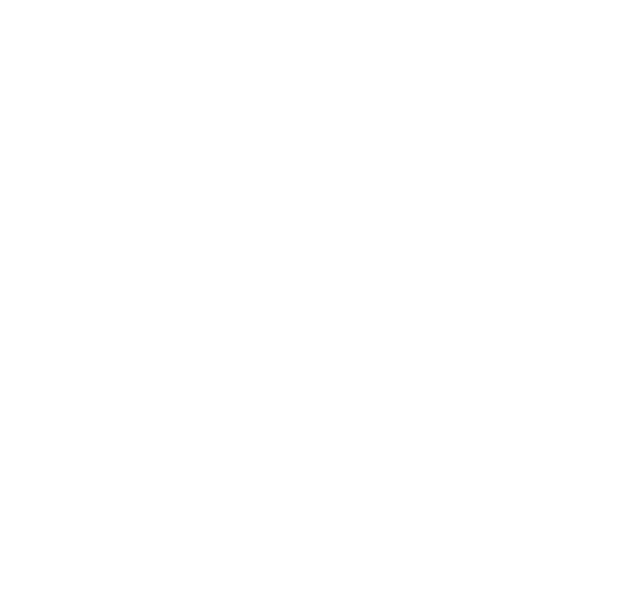
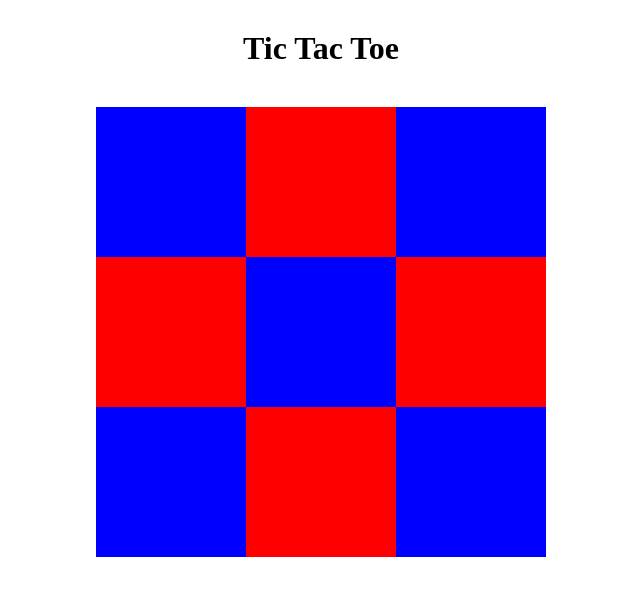
Before and after one commit to natesanchez/Tic-Tac-Toe, a plain HTML site: page index.html in a window 1280 px wide. Shown: the whole page, without its empty margins (319-959 px from the left). Drawn offline with Linux system fonts and the light colour scheme.

Commit message:
front end

```diff
--- a/index.html
+++ b/index.html
@@ -7,6 +7,34 @@
     <title>Tic Tac Toe</title>
 </head>
 <body>
+	<h1 class="title">Tic Tac Toe</h1>
+	<div class="gameArea">
+
+		<div class="box1">
+		</div>
+		<div class="box2">
+		</div>
+		<div class="box3">
+		</div>
+		<div class="box4">
+		</div>
+		<div class="box5">
+		</div>
+		<div class="box6">
+		</div>
+		<div class="box7">
+		</div>
+		<div class="box8">
+		</div>
+		<div class="box9">
+		</div>
+
+	</div>
+
+
+
+
+
 <script type="text/javascript" src="script.js"></script>
 </body>
 </html>
--- a/style.css
+++ b/style.css
@@ -0,0 +1,100 @@
+* {
+  margin: 0;
+  padding: 0;
+}
+
+
+body {
+	height: 100vh;
+}
+
+
+.title {
+	text-align: center;
+	padding-top: 30px;
+	padding-bottom: 40px;
+}
+
+
+.gameArea {
+	height: 450px;
+	width: 450px;
+	background: red;
+	margin: 0 auto;
+	display: grid;
+	grid-template-rows: 1fr 1fr 1fr;
+	grid-template-columns: 1fr 1fr 1fr;
+}
+
+
+.box1 {
+	background: blue;
+
+}
+.box1:hover {
+	cursor: pointer;
+}
+
+
+.box2 {
+	background: red;
+}
+.box2:hover {
+	cursor: pointer;
+}
+
+
+.box3 {
+	background: blue;
+}
+.box3:hover {
+	cursor: pointer;
+}
+
+
+.box4 {
+	background: red;
+}
+.box4:hover {
+	cursor: pointer;
+}
+
+
+.box5 {
+	background: blue;
+}
+.box5:hover {
+	cursor: pointer;
+}
+
+
+.box6 {
+	background: red;
+}
+.box6:hover {
+	cursor: pointer;
+}
+
+
+.box7 {
+	background: blue;
+}
+.box7:hover {
+	cursor: pointer;
+}
+
+
+.box8 {
+	background: red;
+}
+.box8:hover {
+	cursor: pointer;
+}
+
+
+.box9 {
+	background: blue;
+}
+.box9:hover {
+	cursor: pointer;
+}
```
